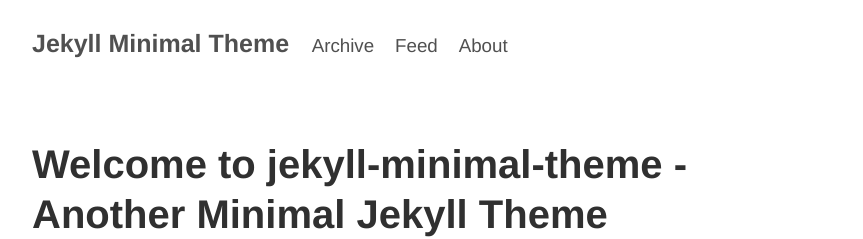
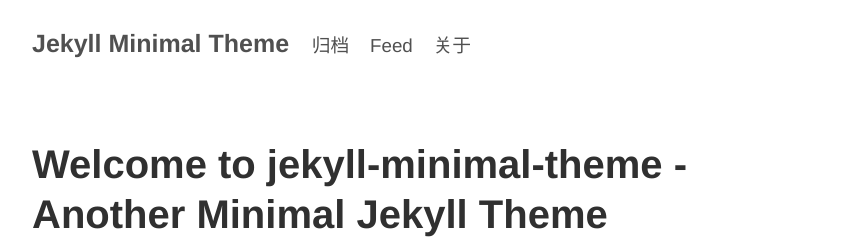
Before and after one commit to gledos/jekyll-minimal-theme-zh-cmn-hans, a Jekyll site: the page built from index.html, in a window 1280 px wide and 900 px high. Shown: the top 239 px of the window, without its empty margins (228-1091 px from the left). Built offline with Jekyll 4.4.1, drawn with Linux system fonts in a browser that asks for light colours.

Commit message:
Update default.html

```diff
--- a/_layouts/default.html
+++ b/_layouts/default.html
@@ -13,13 +13,13 @@
    <h3 class="masthead-title">
      <a href="{{ site.path }}">{{ site.title }}</a>
      <small>
-        &nbsp;&nbsp;&nbsp;<a href="{{ site.path }}/archive.html">Archive</a>
+        &nbsp;&nbsp;&nbsp;<a href="{{ site.path }}/archive.html">归档</a>
      </small>
      <small>
        &nbsp;&nbsp;&nbsp;<a href="{{ site.path }}/feed.xml">Feed</a>
      </small>
      <small>
-       &nbsp;&nbsp;&nbsp;<a href="https://github.com/henrythemes/jekyll-minimal-theme">About</a>
+       &nbsp;&nbsp;&nbsp;<a href="https://github.com/henrythemes/jekyll-minimal-theme">关于</a>
      </small>
    </h3>
 </header>
```
